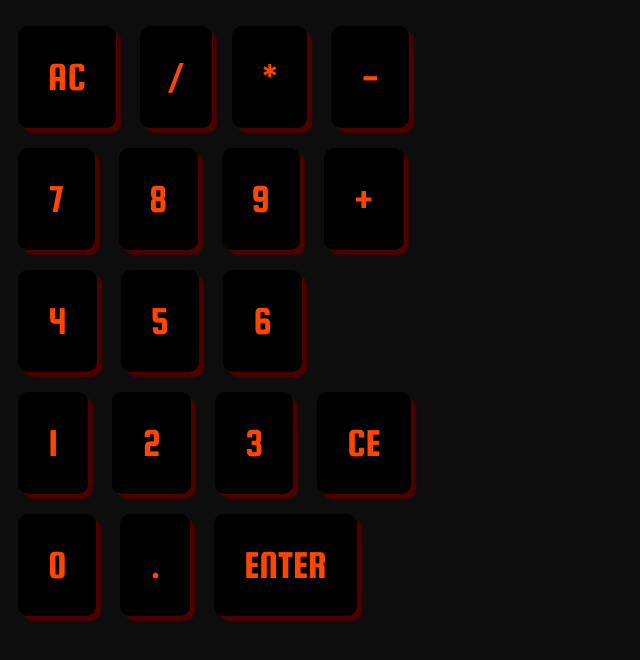
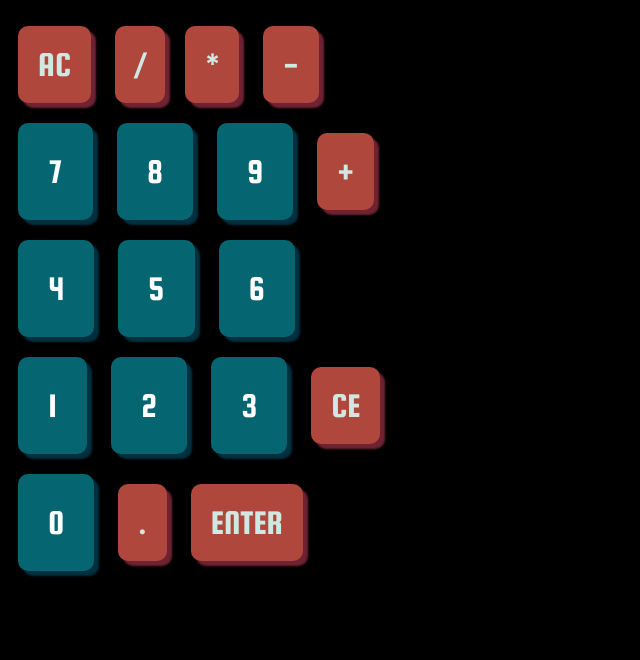
Before and after one commit to bing0i/calculator, a plain HTML site: page index.html in a window 1280 px wide. Shown: the whole page, without its empty margins (0-640 px from the left). Drawn offline with Linux system fonts and the light colour scheme.

Commit message:
Perfect color

```diff
--- a/index.html
+++ b/index.html
@@ -12,16 +12,16 @@
         </div>
         <div id='buttons'>
             <div id='row1'>
-                <button value='ac'>AC</button>
-                <button value='/'>/</buttonvalue='AC'>
-                <button value='*'>*</button>
-                <button value='-'>-</button>
+                <button id='btnAC' value='ac'>AC</button>
+                <button id='btnDiv' value='/'>/</buttonvalue='AC'>
+                <button id='btnMulti' value='*'>*</button>
+                <button id='btnSub' value='-'>-</button>
             </div>
             <div id='row2'>
                 <button value='7'>7</button>
                 <button value='8'>8</button>
                 <button value='9'>9</button>
-                <button value='+'>+</button>
+                <button id='btnAdd' value='+'>+</button>
             </div>
             <div id='row3'>
                 <button value='4'>4</button>
@@ -32,12 +32,12 @@
                 <button value='1'>1</button>
                 <button value='2'>2</button>
                 <button value='3'>3</button>
-                <button value='ce'>CE</button>
+                <button id='btnCE' value='ce'>CE</button>
             </div>
             <div id='row5'>
                 <button value='0'>0</button>
-                <button value='.'>.</button>
-                <button value='enter'>ENTER</button>
+                <button id='btnDot' value='.'>.</button>
+                <button id='btnEnter' value='enter'>ENTER</button>
             </div>
         </div>
 
--- a/styles.css
+++ b/styles.css
@@ -1,5 +1,5 @@
 body {
-    background-color:  #0d0d0d;
+    background-color:  black;
     color: white;
 }
 
@@ -8,14 +8,14 @@ body {
 button {
     margin: 10px;
     padding: 30px;
-    font-size: 40px;
+    font-size: 35px;
     border: none;
     border-radius: 10px;
     outline: none;
-    box-shadow: 5px 5px 2px #4d0000;
+    box-shadow: 5px 5px 2px #00303f;
     font-family: 'Squada One';
-    color: orangered;
-    background-color: black;
+    color: white;
+    background-color: #056571;
 }
 
 button:active {
@@ -23,5 +23,14 @@ button:active {
     box-shadow: 5px 5px 2px black;
 }
 
-#btn1 {
+#btnEnter, #btnCE, #btnDot, #btnAdd, #btnSub, #btnMulti, #btnDiv, #btnAC {
+    padding: 20px;
+    background-color: #af473c;
+    box-shadow: 5px 5px 2px #6f2232;
+    color: #d1e8e2;
 }
+
+#btnEnter:active, #btnCE:active, #btnDot:active, #btnAdd:active, #btnSub:active, #btnMulti:active, #btnDiv:active, #btnAC:active {
+    transform: translateY(4px) translateX(4px);
+    box-shadow: 5px 5px 2px black;
+}
```
